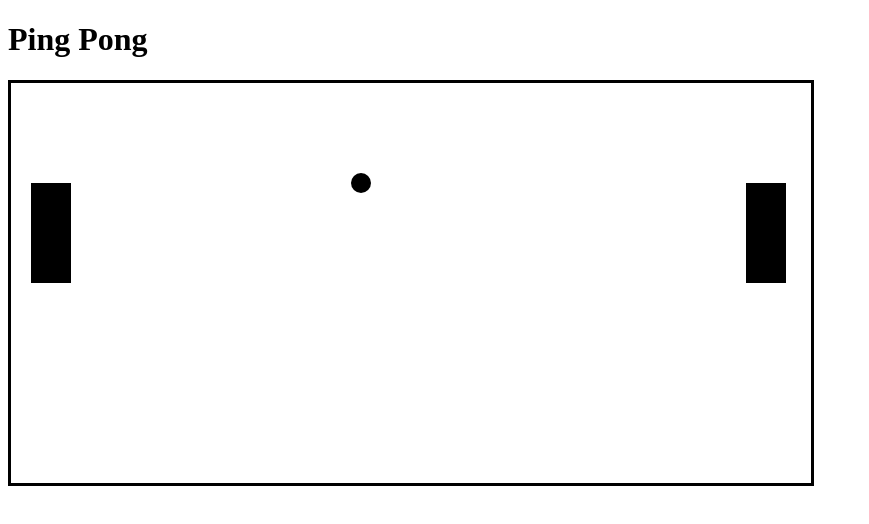
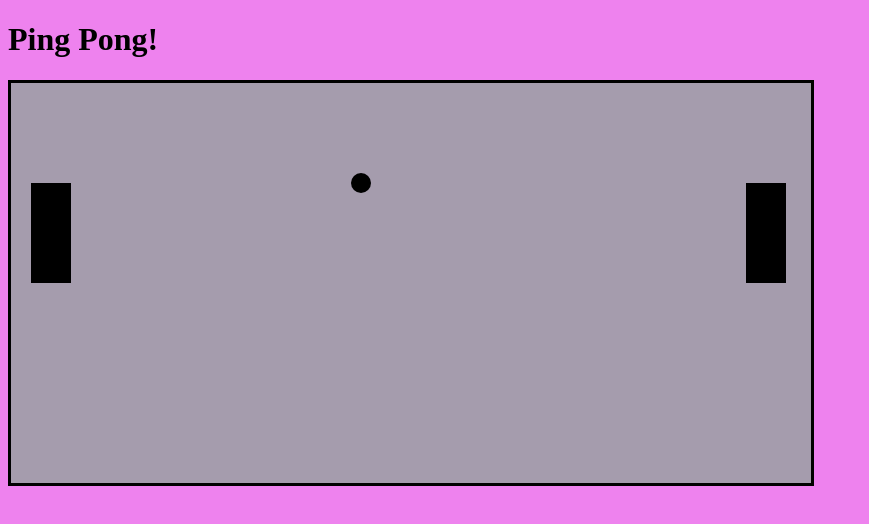
Before and after one commit to Pilar89/Practica_MCV, a plain HTML site: page index.html in a window 1280 px wide. Shown: the whole page, without its empty margins (0-869 px from the left). Drawn offline with Linux system fonts and the light colour scheme.

Commit message:
Estilos -- se agrega el archivo estilo.css

```diff
--- /dev/null
+++ b/estilo.css
@@ -0,0 +1,7 @@
+canvas{
+    border: solid;
+    background-color: rgb(165, 156, 173);
+}
+body{
+    background-color:Violet;
+}
--- a/index.html
+++ b/index.html
@@ -4,16 +4,20 @@
     <meta charset="UTF-8">
     <meta http-equiv="X-UA-Compatible" content="IE=edge">
     <meta name="viewport" content="width=device-width, initial-scale=1.0">
-    <title>Document</title>
+
+    <title>Juego</title>
 </head>
 <title></title>
 
-<style>
-    canvas{border: solid;}
-</style>
+<link rel="stylesheet" href="estilo.css">
+
+
 <body>
-    <h1>Ping Pong</h1>
-    <canvas id="canvas"></canvas>
+    <h1>Ping Pong!</h1>
+    <canvas id='canvas' class="canvas">
+
+
+	</canvas>
     <script src="main.js"></script>
 
 
```
